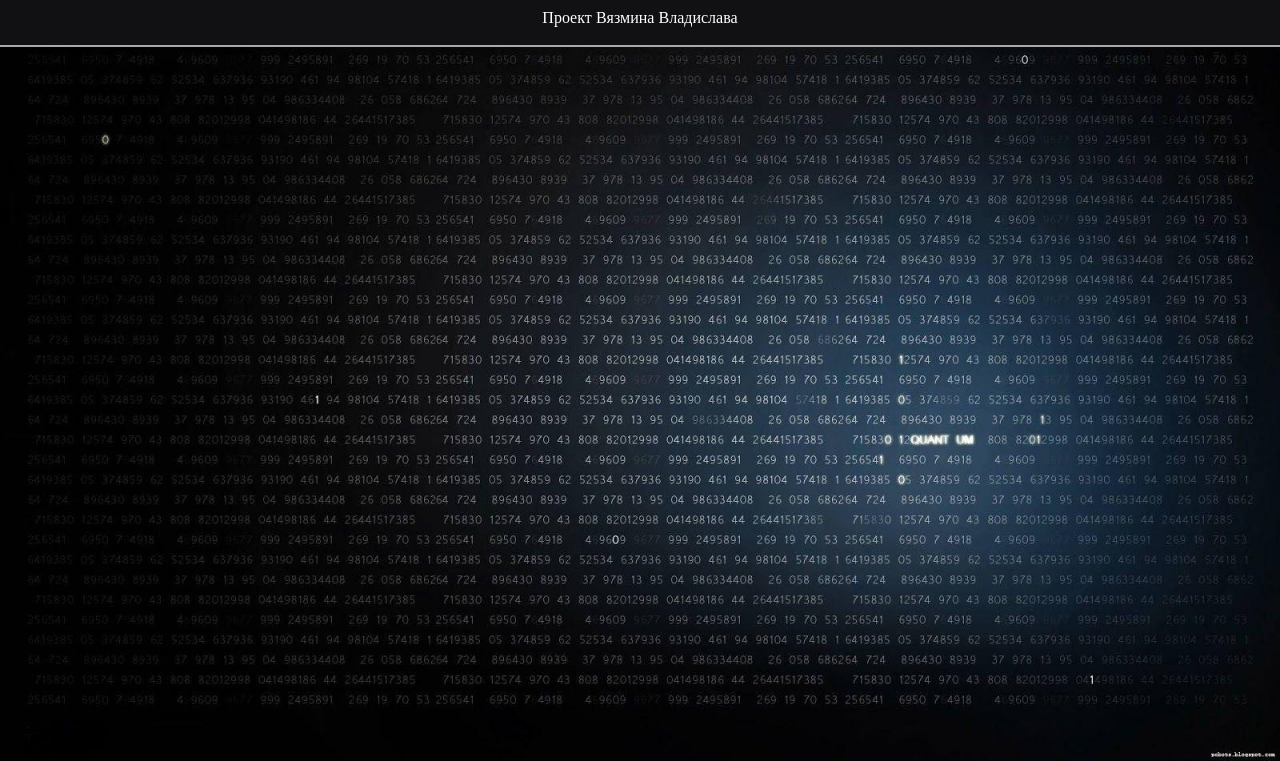
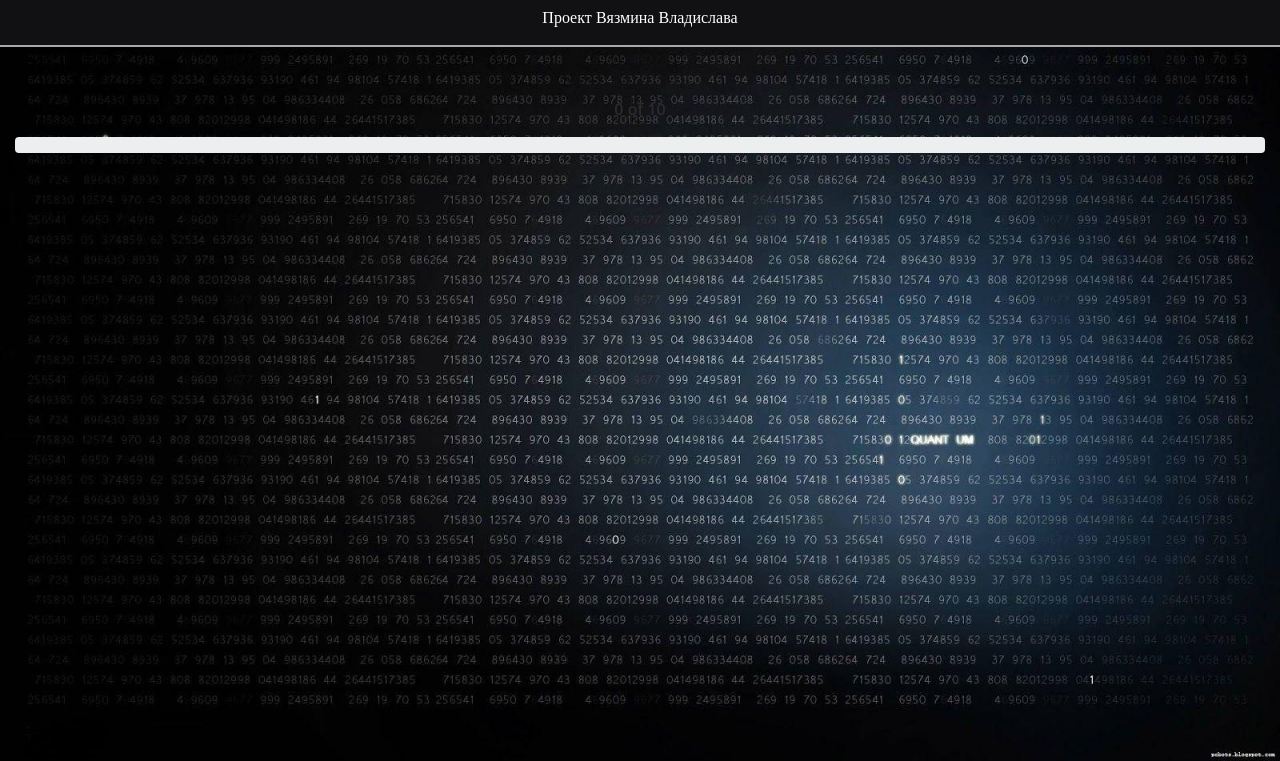
Before and after one commit to PI15a-PPSE/JavaQuestionGames, a plain HTML site: page index.html in a window 1280 px wide. Both pictures are taken after a click on the link "Начать опрос!". Shown: the part 39-800 px from the top of the page. Drawn offline with nearby package versions, Linux system fonts and the light colour scheme.

Commit message:
Добавил блок questions с флагом hidden, сделал прогрессбар для отображения правильных/неправильных ответов

```diff
--- a/index.html
+++ b/index.html
@@ -28,6 +28,22 @@
             </div>
         </section>
 
+		<section id="questions" hidden>
+
+
+            <article id="question-main-content">
+
+
+                <div class="row" id="question-count">
+                    <div class="col-lg-12">
+                        <p class="text-center"><strong><span id="current">0</span> of 10</strong></p>
+                        <div class="progress">
+                            <div class="progress-bar bg-success" role="progressbar" aria-valuenow="0" aria-valuemin="0" aria-valuemax="100"></div>
+                            <div class="progress-bar bg-danger" role="progressbar" aria-valuenow="0" aria-valuemin="0" aria-valuemax="100"></div>
+                        </div>
+                    </div>
+                </div>
+
 		</div>
 
     <script src="js/jquery.min.js"></script>
```
